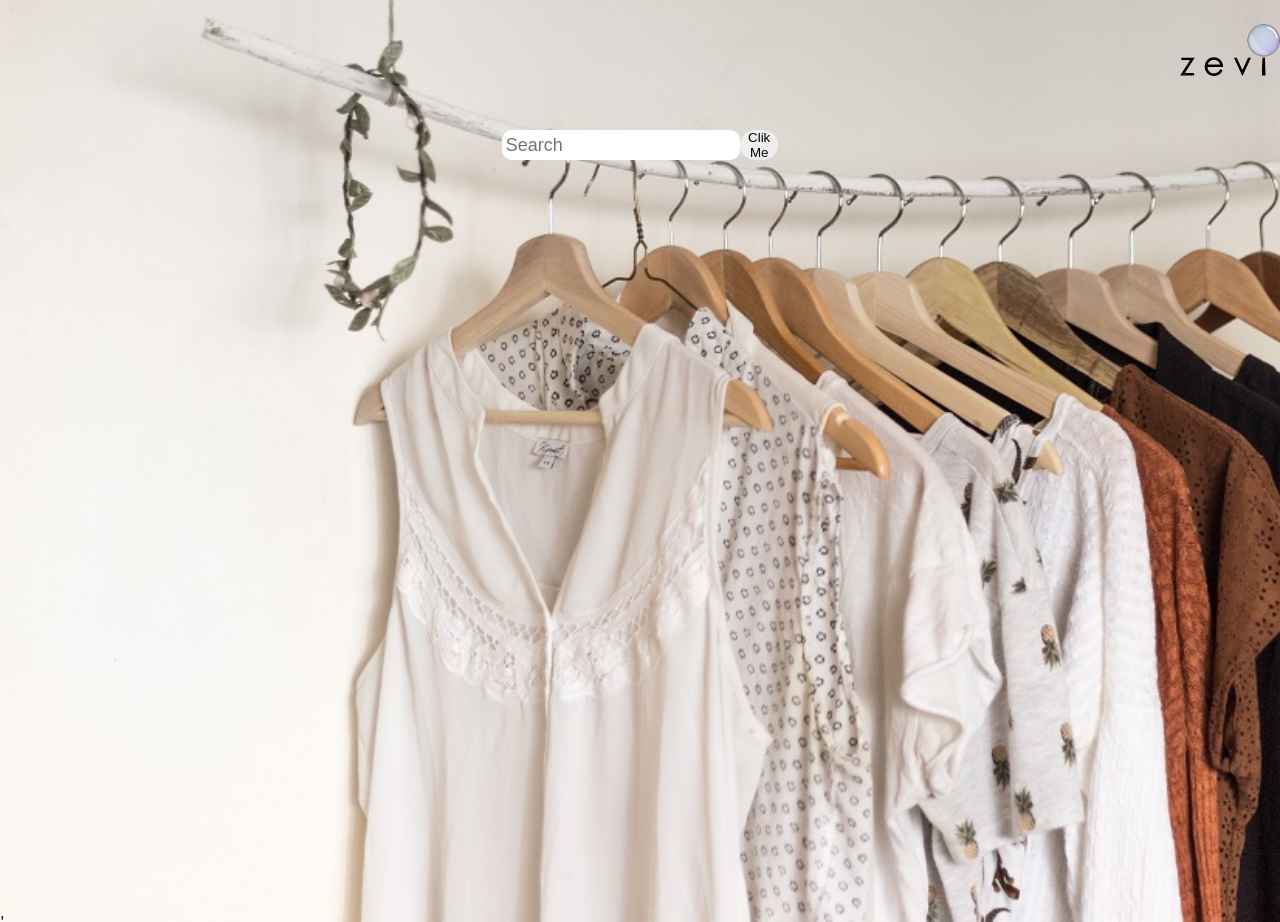
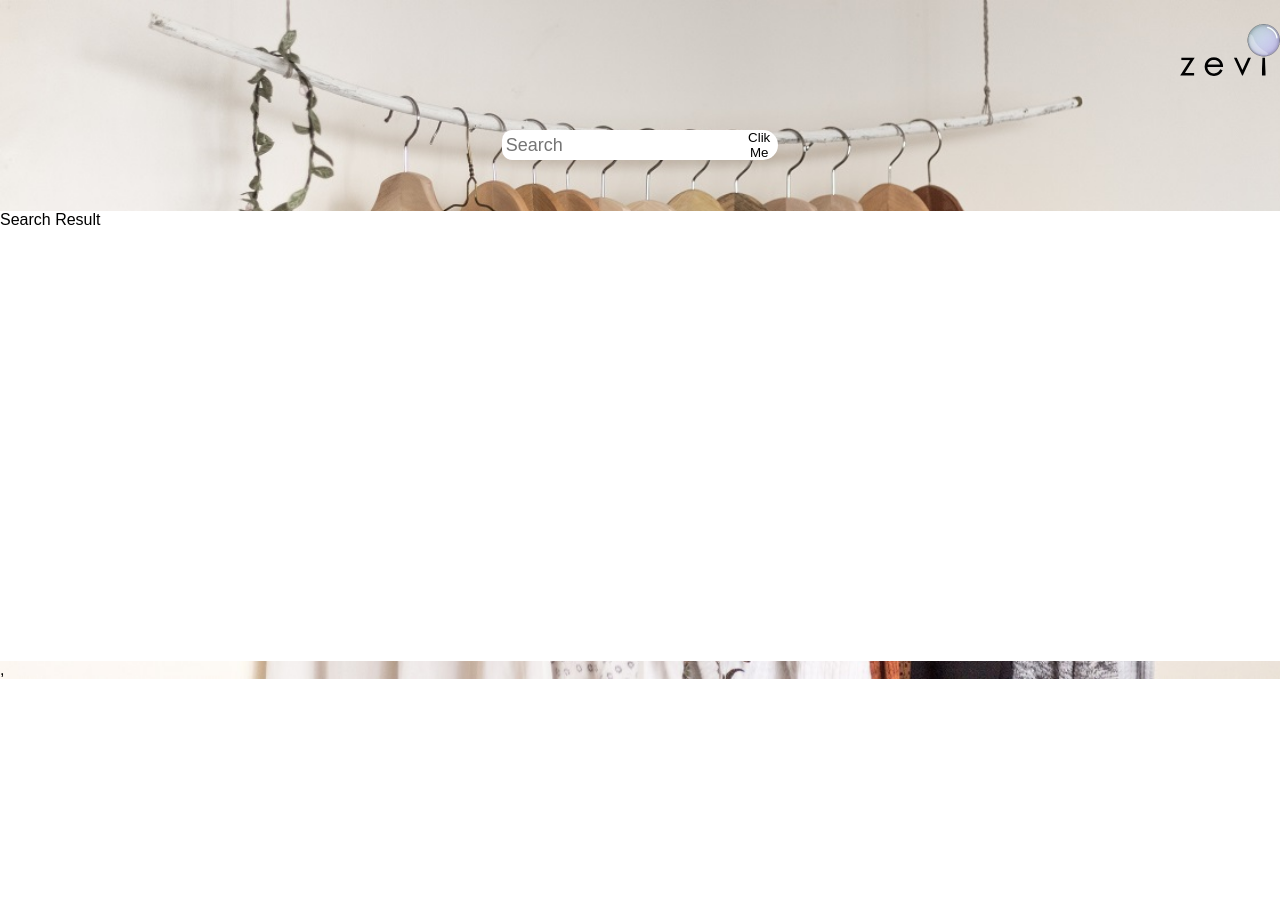
Before and after one commit to bardrock01/Zevi-Submission, a React (Create React App) app in the folder my-app/: page / in a window 1280 px wide. Both pictures are taken after a click on the button "Clik Me". After the commit the page ends 800 px from the top, so only its background shows below. Built offline with nearby package versions, Linux system fonts and the light colour scheme.

Commit message:
Added Filter Function

```diff
--- a/my-app/src/App.scss
+++ b/my-app/src/App.scss
@@ -12,7 +12,7 @@ body {
   background-image: url("./assets/img/image.png");
   background-size: cover;
   background-repeat: no-repeat;
-  overflow: hidden;
+  // overflow: hidden;
 }
 }
 @media(min-width: 700px)
@@ -22,7 +22,7 @@ body {
     background-repeat: no-repeat;
     background-size: cover;
 
-    overflow: hidden;
+    // overflow: hidden;
   }
   }
   @media(min-width: 200px)
@@ -32,7 +32,7 @@ body {
       background-repeat: no-repeat;
       background-size: cover;
 
-      overflow: hidden;
+      // overflow: hidden;
     }
     }
 
@@ -41,14 +41,14 @@ body {
   padding-top: 26px;
   flex-direction: column;
   align-items: center;
-  width: 100vw;
-  height: 100vh;
+  // width: 100vw;
+  // height: 100vh;
 }
 .search {
   padding: 1.4%;
   width: 30%;
   border-color: white;
-  border-radius: 10px;
+  border-radius: 10px 0px 0px 10px;
   font-size: large;
 }
 .ZeviName {
@@ -116,8 +116,41 @@ body {
 .search{
   border: none;
   width: 100%;
+  background: white;
 }
 .ButtonClickMe{
   border: none;
-  border-radius: 20px;
+  border-radius: 0px 20px 20px 0px;
+  background: white;
 }
+.SearchBoxContainer{
+  margin-top: 4%;
+  width: 100%;
+  height: 450px;
+  background-color: white;
+}
+.SearchBoxDiv{
+  // width: 100px;
+  // height: 100px;
+}
+.WhiteBackgroundForQuery{
+  display: flex;
+  flex-direction: row;
+  height: 100%;
+
+
+}
+.FilterFunction{
+  border-color: black;
+  border-width: 1px;
+  width: 30%;
+  height: 70%;
+  border-width: 1px;
+
+}
+.ImagesToRender{
+  border-color: black;
+  width: 70%;
+  height: 100%;
+  border-width: 1px;
+}
--- a/my-app/src/App.tsx
+++ b/my-app/src/App.tsx
@@ -3,6 +3,7 @@ import { useState, useEffect } from "react";
 import "./App.scss";
 import { faker } from "@faker-js/faker";
 import AppLogo from "./components/AppLogo";
+import SearchBoxDiv from "./components/SearchBoxDiv"
 
 type FakerDataType = {
   trendingQueries: string[];
@@ -16,7 +17,7 @@ type TrendingProducts = {
 function App() {
   const [query, setQuery] = useState("");
   const [boolChildWindow, setboolChildWindow] = useState(false);
-  const [fakeUrl, setFakeUrl] = useState("");
+  const [boolOnClick, setBoolOnClick] = useState(false);
   const [fakerData, setFakerData] = useState<FakerDataType>({
     trendingProducts: [],
     trendingQueries: [],
@@ -69,9 +70,11 @@ function App() {
               placeholder="Search"
               className="search"
               onClick={() => setboolChildWindow(!boolChildWindow)} //Activating the trending div
-              onChange={(e) => setQuery(e.target.value)} //Taking the input query
+              onChange={(e) => setQuery(e.target.value) } //Taking the input query
             ></input>
-            <button className="ButtonClickMe">Clik Me</button>
+            <button className="ButtonClickMe" onClick={()=>{
+              setBoolOnClick(!boolOnClick)}}>Clik Me</button>
+
           </div>
           {boolChildWindow && (
             <div className="OverlayFather">
@@ -109,6 +112,11 @@ function App() {
             </div>
           )}
         </div>
+       {boolOnClick &&( !boolChildWindow && (
+       <div className="SearchBoxContainer">
+        <SearchBoxDiv/>
+     </div>
+       ))}
       </div>
     </div>
   );
--- /dev/null
+++ b/my-app/src/components/SearchBoxDiv.tsx
@@ -0,0 +1,15 @@
+import react from "react"
+function SearchBoxDiv() {
+    return(
+        <div className="WhiteBackgroundForQuery">
+              <div className="FilterFunction">
+                <div>Search Result</div>
+                <div className="FilterOptions">
+                    <div ></div>
+                </div>
+              </div>
+              <div className="ImagesToRender"></div>
+        </div>
+    )
+}
+export default SearchBoxDiv;
```
